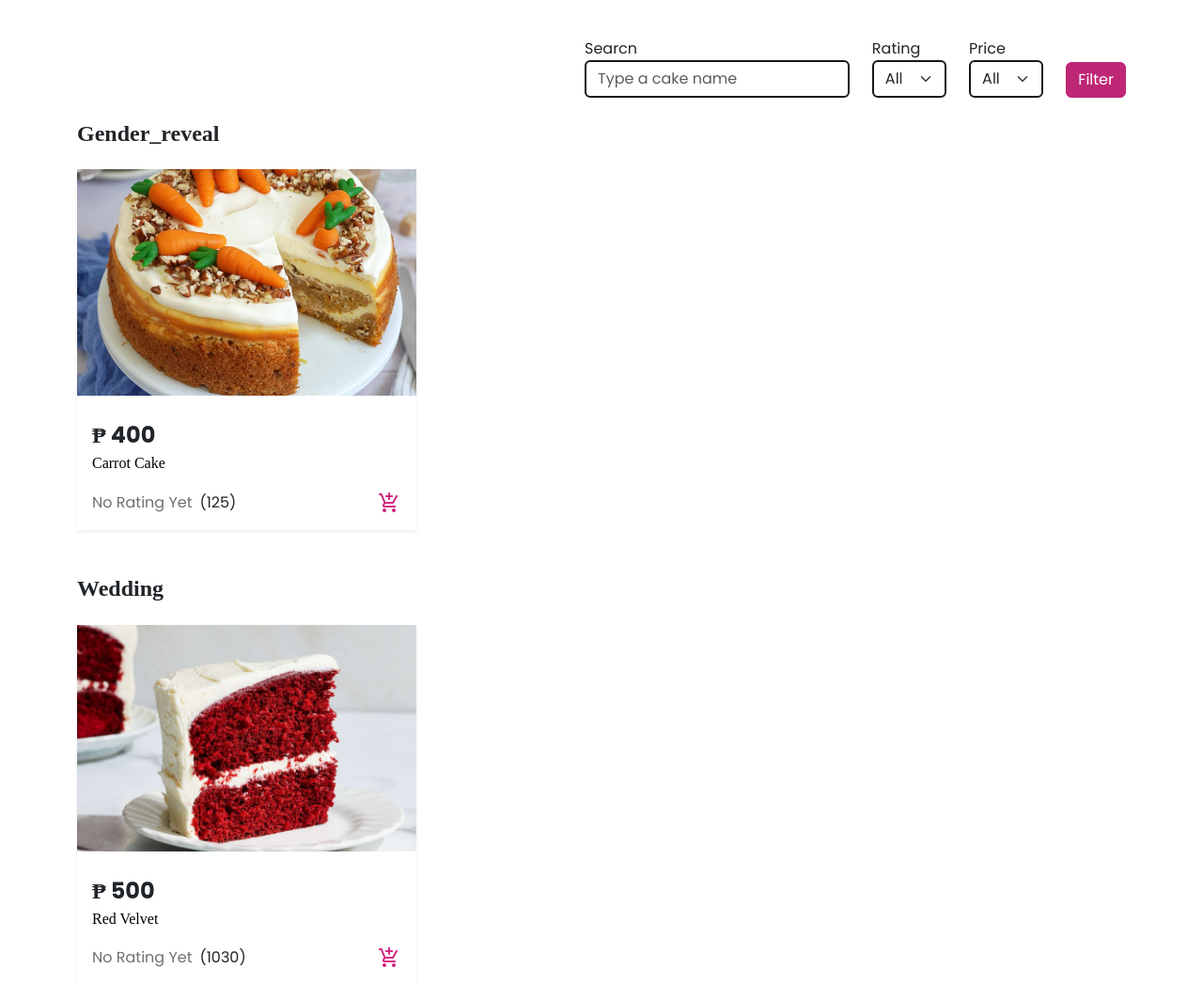
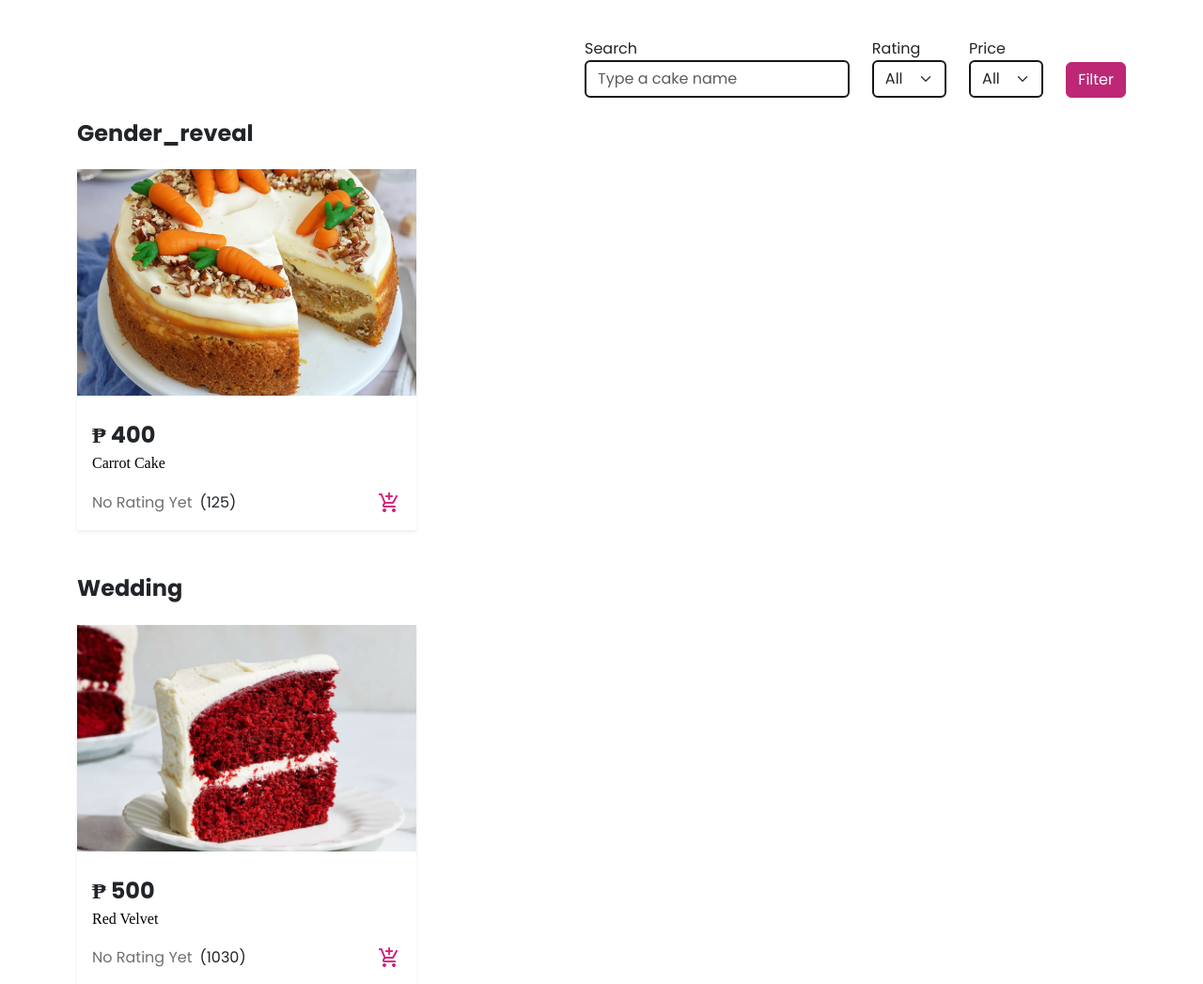
Before and after one commit to ButzAmaga/BarBakeQueue, a Django app: page / in a window 1280 px wide. Shown: the part 74-1121 px from the top of the page at 94% size. Run offline with Django 5.2, Linux system fonts and the light colour scheme; data comes from the database, SQL or seed files in the repository; data that the repository does not hold is empty; some libraries are stand-ins or nearby versions; some web fonts are replaced.

Commit message:
changd the font fam of cake group header

```diff
--- a/barbakesqueue/Templates/core/core.html
+++ b/barbakesqueue/Templates/core/core.html
@@ -92,7 +92,7 @@
                             <img src="{% static 'images/icons/shopping_cart.png' %}" style="width: 2em; aspect-ratio: 1/1;" alt="">
                             <div style="top: -5%; left: 28%; background-color: red; width: .9em; aspect-ratio: 1/1;" class="position-absolute rounded rounded-5"></div>
                           </button>
-                          <img src="{{user.account.profile_pic.url}}" style="width: 2.5em; aspect-ratio: 1/1;" class="border border-1 rounded rounded-5" alt="Profile Pic">
+                          <img data-bs-toggle="collapse" data-bs-target="#profileCollapse" src="{{user.account.profile_pic.url}}" style="width: 2.5em; aspect-ratio: 1/1;" class="border border-1 rounded rounded-5" alt="Profile Pic">
                         </li>
 
                         {% else %}
@@ -170,6 +170,7 @@
 
         </div>
       </div>
+
     </nav>
 
     {% block content %}
--- a/barbakesqueue/main/templates/main/cake_page.html
+++ b/barbakesqueue/main/templates/main/cake_page.html
@@ -18,7 +18,7 @@
 
                 <!-- cake name -->
                 <div class="form-group">
-                    <label for="search_field">Searcn</label>
+                    <label for="search_field">Search</label>
                     <input
                         id="search_field"
                         type="text" name="{{filter.form.name.name}}"
@@ -82,7 +82,7 @@
             <!-- cake group -->
             <div>
 
-                <h4 class="fw-bold mb-4" style="font-family: Pacifico;">{{cake_item.grouper|capfirst}}</h4>
+                <h4 class="fw-bold mb-4" style="">{{cake_item.grouper|capfirst}}</h4>
 
                 <div class="row row-cols-1 row-cols-md-2 row-cols-lg-3 row-cols-xxl-4 g-3">
 
--- a/barbakesqueue/main/views.py
+++ b/barbakesqueue/main/views.py
@@ -13,7 +13,7 @@ class Cake_page(ListView):
     filterset = Cake_filter
 
     def get_queryset(self):
-        cakes = self.model.objects.annotate(avg_rating = Ceil(Avg("ratings__rate")), sold=Sum("cart__quantity", filter=Q(cart__is_ordered=True))).order_by("group_by")
+        cakes = self.model.objects.annotate(avg_rating = Ceil(Avg("ratings__rate")), sold=Sum("cart__quantity", filter=Q(cart__is_ordered=True))).order_by("group_by", "-price")
         self.filterset = self.filterset(self.request.GET, queryset=cakes)
         return self.filterset.qs
 
--- a/barbakesqueue/rating/templates/rating/rating_list.html
+++ b/barbakesqueue/rating/templates/rating/rating_list.html
@@ -8,7 +8,7 @@
         <div class="d-flex justify-content-between">
 
             <!-- name with picture -->
-            <div class="d-flex gap-2">
+            <div class="d-flex align-items-center gap-2">
                 <img
                     src="{{rating.customer.profile_pic.url}}"
                     style="width: 2.5em; aspect-ratio: 1/1;"
```
